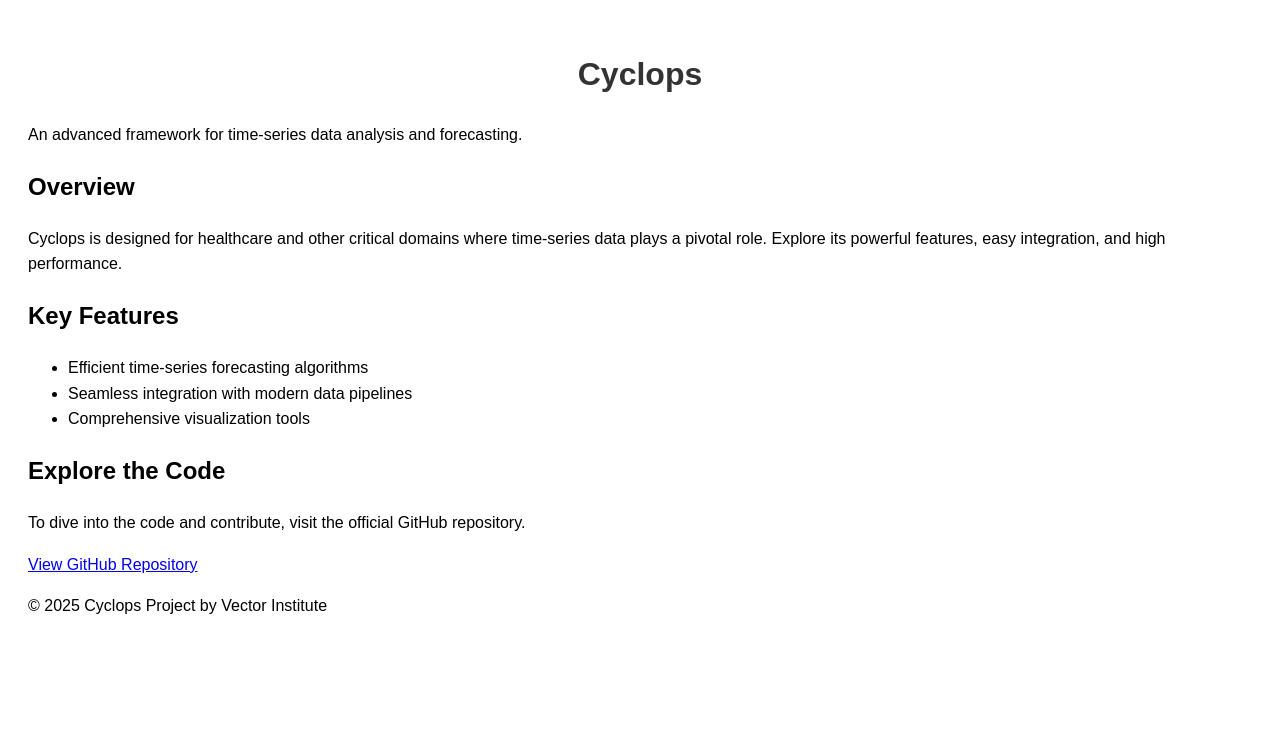
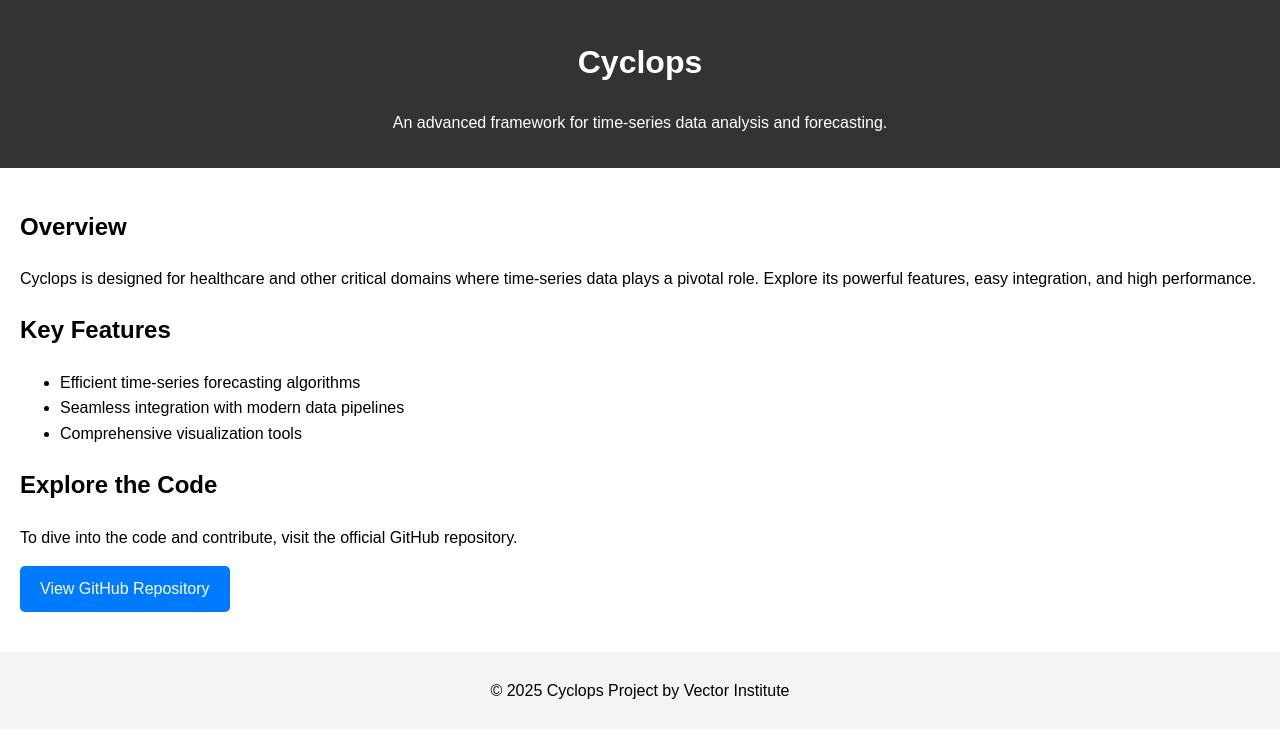
Before and after one commit to Tinbeh97/N-of-1-Level-Wearable-Data-Analysis, a plain HTML site: page index.html in a window 1280 px wide. Drawn offline with Linux system fonts and the light colour scheme.

Commit message:
Update style.css

```diff
--- a/style.css
+++ b/style.css
@@ -1,22 +1,41 @@
+/* General Styling */
 body {
   font-family: Arial, sans-serif;
   line-height: 1.6;
+  margin: 0;
+  padding: 0;
+}
+
+header {
+  background: #333;
+  color: #fff;
+  text-align: center;
+  padding: 1rem 0;
+}
+
+main {
   padding: 20px;
 }
 
-h1 {
+footer {
   text-align: center;
-  color: #333;
+  padding: 10px;
+  background: #f4f4f4;
+  margin-top: 20px;
 }
 
-#charts {
-  display: flex;
-  flex-wrap: wrap;
-  justify-content: center;
-  gap: 20px;
+/* Button Styling */
+.button {
+  display: inline-block;
+  padding: 10px 20px;
+  font-size: 16px;
+  color: #fff;
+  background-color: #007BFF;
+  text-decoration: none;
+  border-radius: 5px;
+  transition: background-color 0.3s ease;
 }
 
-canvas {
-  max-width: 600px;
-  max-height: 400px;
+.button:hover {
+  background-color: #0056b3;
 }
```
